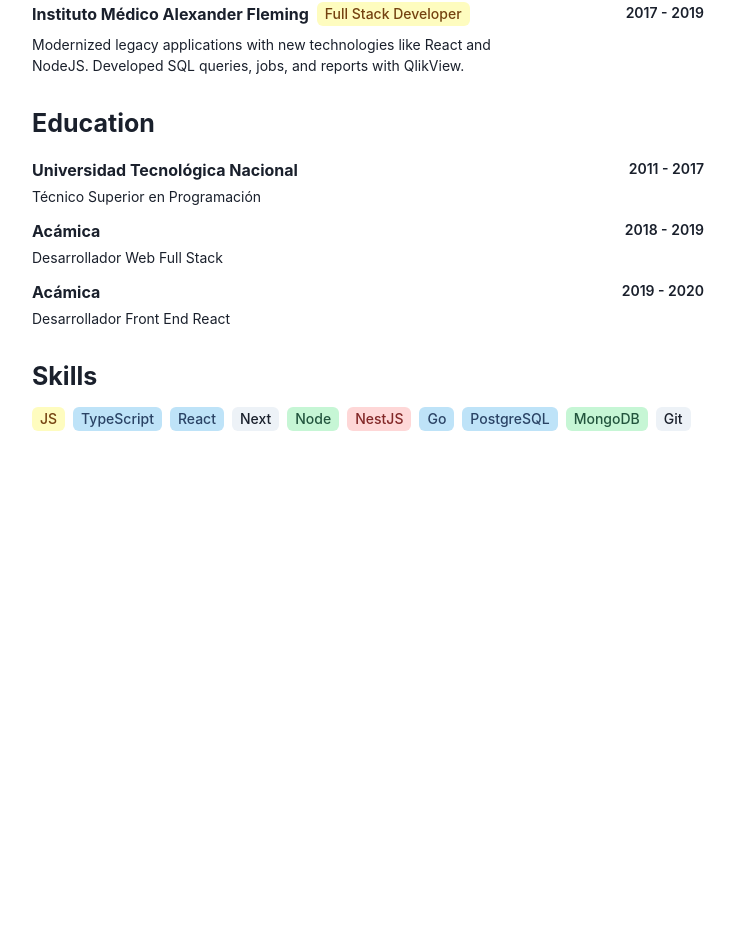
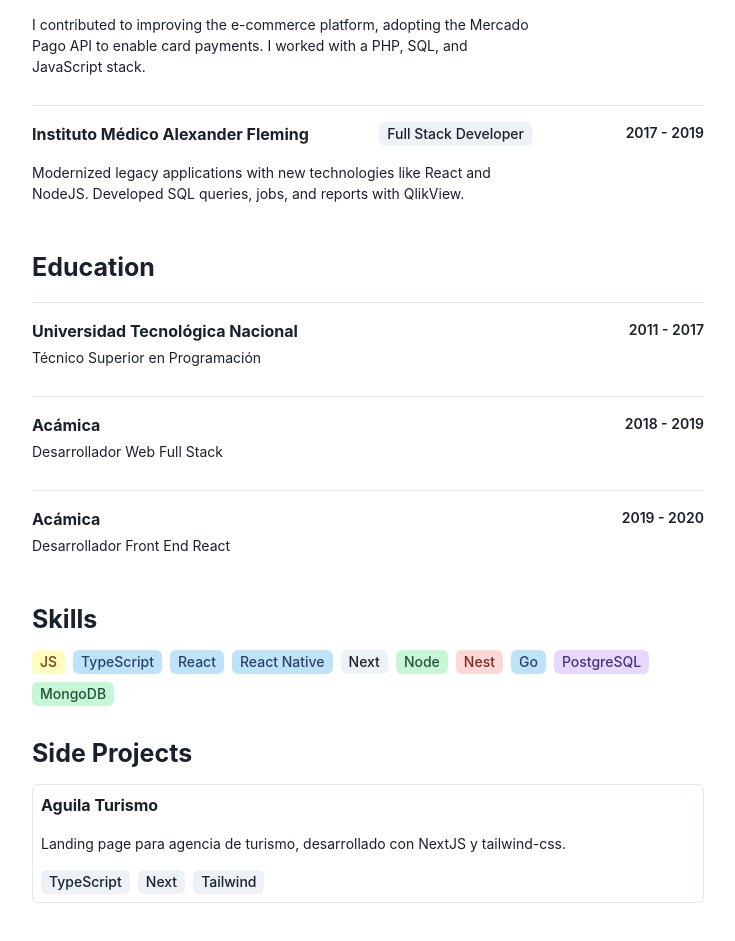
Before and after one commit to juansecalvinio/portfolio, a Next.js app: page / in a window 1280 px wide. Shown: the part 759-1700 px from the top of the page, without its empty margins (272-1007 px from the left). Before the commit the page ends 1254 px from the top, so only its background shows below. Built offline with nearby package versions, Linux system fonts and the light colour scheme.

Commit message:
Agrego side project y demos para despues

```diff
--- a/src/components/EducationItem/index.tsx
+++ b/src/components/EducationItem/index.tsx
@@ -1,4 +1,4 @@
-import { Box, Text } from "@chakra-ui/react";
+import { Box, Text, useColorModeValue } from "@chakra-ui/react";
 import React from "react";
 
 export interface EducationItemProps {
@@ -13,6 +13,8 @@ interface Props {
 }
 
 export const EducationItem = ({ item }: Props) => {
+  const borderColor = useColorModeValue("gray.200", "gray.600");
+
   return (
     <Box
       display={"flex"}
@@ -20,6 +22,9 @@ export const EducationItem = ({ item }: Props) => {
       alignItems={"flex-start"}
       justifyContent={"space-between"}
       gap={"0.25rem"}
+      borderTop={`1px solid`}
+      borderColor={borderColor}
+      paddingY={"1rem"}
     >
       <Box
         display={"flex"}
--- a/src/components/WorkItem/index.tsx
+++ b/src/components/WorkItem/index.tsx
@@ -1,5 +1,5 @@
-import { Box, Heading, Tag, Text } from "@chakra-ui/react";
 import React from "react";
+import { Box, Heading, Tag, Text, useColorModeValue } from "@chakra-ui/react";
 
 export interface WorkItemProps {
   company: string;
@@ -14,6 +14,8 @@ interface Props {
 }
 
 export const WorkItem = ({ item }: Props) => {
+  const borderColor = useColorModeValue("gray.200", "gray.600");
+
   return (
     <Box
       display={"flex"}
@@ -21,6 +23,9 @@ export const WorkItem = ({ item }: Props) => {
       alignItems={"flex-start"}
       justifyContent={"space-between"}
       gap={"0.5rem"}
+      borderTop={`1px solid`}
+      borderColor={borderColor}
+      paddingY={"1rem"}
     >
       <Box
         display={"flex"}
@@ -34,18 +39,23 @@ export const WorkItem = ({ item }: Props) => {
           gap={"0.5rem"}
           flexDirection={{ base: "column", md: "row", lg: "row" }}
           alignItems={"flex-start"}
+          justifyContent={"space-between"}
+          width={"100%"}
         >
           <Text fontWeight={"bold"} fontSize={"md"}>
             {item.company}
           </Text>
-          <Tag colorScheme="yellow">{item.role}</Tag>
+          <Tag colorScheme="gray">{item.role}</Tag>
         </Box>
 
-        <Text fontSize={"sm"} flexWrap={"wrap"}>
+        <Text marginTop={"0.5rem"} fontSize={"sm"} flexWrap={"wrap"}>
           {item.description}
         </Text>
       </Box>
-      <Box>
+      <Box
+        marginBottom={{ base: "0.5rem", md: "0", lg: "0" }}
+        order={{ base: -1, md: "initial" }}
+      >
         <Text
           fontSize={"sm"}
           fontWeight={"600"}
--- a/src/pages/index.tsx
+++ b/src/pages/index.tsx
@@ -6,8 +6,9 @@ import { Skills } from "sections/Skills";
 import { About } from "sections/About";
 import { WorkExperience } from "sections/WorkExperience";
 import { Education } from "sections/Education";
-import { Projects } from "sections/Projects";
+import { ChallengesProjects } from "sections/ChallengesProjects";
 import { ActionLinks } from "components/ActionLinks";
+import { SideProjects } from "sections/SideProjects";
 
 const MainPage: NextPage = () => {
   return (
@@ -30,7 +31,8 @@ const MainPage: NextPage = () => {
         <WorkExperience />
         <Education />
         <Skills />
-        {/* <Projects /> */}
+        <SideProjects />
+        {/* <ChallengesProjects /> */}
       </Box>
     </Container>
   );
--- /dev/null
+++ b/src/sections/ChallengesProjects/index.tsx
@@ -0,0 +1,60 @@
+import React from "react";
+import { Box, Heading, Link, Tag, Text } from "@chakra-ui/react";
+import { Card, CardHeader, CardBody, CardFooter } from "@chakra-ui/react";
+import { challengesProjects } from "./challeges-projects";
+
+export const ChallengesProjects = () => {
+  return (
+    <Box display={"flex"} flexDirection={"column"} mt={"2rem"}>
+      <Heading fontSize={{ base: "20px", md: "25px", lg: "25px" }}>
+        Technical Demos
+      </Heading>
+      <Box
+        display={"flex"}
+        alignItems={"center"}
+        justifyContent={"flex-start"}
+        flexDirection={"row"}
+        flexWrap={"wrap"}
+        gap={"1rem"}
+        mt={"1rem"}
+      >
+        {challengesProjects.map((project, index) => (
+          <Card
+            variant={"outline"}
+            padding={0}
+            key={`${project.title}-${index}`}
+            width={"100%"}
+          >
+            <CardHeader p={"0.5rem"}>
+              <Link
+                href={project.href}
+                fontSize={"16px"}
+                fontWeight={"bold"}
+                target="_blank"
+              >
+                {project.title}
+              </Link>
+            </CardHeader>
+            <CardBody p={"0.5rem"}>
+              <Text fontSize={"14px"}>{project.description}</Text>
+            </CardBody>
+            <CardFooter
+              display={"flex"}
+              alignItems={"center"}
+              justifyContent={"flex-start"}
+              flexWrap={"wrap"}
+              gap={"0.5rem"}
+              p={"0.5rem"}
+            >
+              {project.tags.map((tag, index) => (
+                <Tag colorScheme="gray" key={`${tag}-${index}`}>
+                  {tag}
+                </Tag>
+              ))}
+            </CardFooter>
+          </Card>
+        ))}
+      </Box>
+    </Box>
+  );
+};
--- a/src/sections/Projects/index.tsx
+++ b/src/sections/SideProjects/index.tsx
@@ -1,36 +1,13 @@
 import React from "react";
 import { Box, Heading, Link, Tag, Text } from "@chakra-ui/react";
 import { Card, CardHeader, CardBody, CardFooter } from "@chakra-ui/react";
+import { sideProjects } from "./side-projects";
 
-interface Project {
-  title: string;
-  description: string;
-  href: string;
-  tags: string[];
-}
-
-const projects: Project[] = [
-  {
-    title: "Task Board",
-    description:
-      "Tablero kanban, para crear y administrar tareas y arrastrarlas a diferentes estados. Creado con React y ViteJS, y se utilizó Zustand para el manejo de estado de la aplicación.",
-    href: "https://task-board-opal.vercel.app/",
-    tags: ["React", "TypeScript", "ViteJS", "ChakraUI", "Zustand"],
-  },
-  {
-    title: "Random Quotes",
-    description:
-      "Challenge de freeCodeCamp desarrollado con NextJS para mostrar frases al azar. También se puede ver su versión VanillaJS",
-    href: "https://random-quotes-next.vercel.app/",
-    tags: ["freeCodeCamp", "Challenges", "NextJS", "ChakraUI"],
-  },
-];
-
-export const Projects = () => {
+export const SideProjects = () => {
   return (
     <Box display={"flex"} flexDirection={"column"} mt={"2rem"}>
       <Heading fontSize={{ base: "20px", md: "25px", lg: "25px" }}>
-        Projects
+        Side Projects
       </Heading>
       <Box
         display={"flex"}
@@ -41,7 +18,7 @@ export const Projects = () => {
         gap={"1rem"}
         mt={"1rem"}
       >
-        {projects.map((project, index) => (
+        {sideProjects.map((project, index) => (
           <Card
             variant={"outline"}
             padding={0}
@@ -70,7 +47,7 @@ export const Projects = () => {
               p={"0.5rem"}
             >
               {project.tags.map((tag, index) => (
-                <Tag colorScheme="yellow" key={`${tag}-${index}`}>
+                <Tag colorScheme="gray" key={`${tag}-${index}`}>
                   {tag}
                 </Tag>
               ))}
--- /dev/null
+++ b/src/sections/SideProjects/side-projects.ts
@@ -0,0 +1,16 @@
+export interface Project {
+  title: string;
+  description: string;
+  href: string;
+  tags: string[];
+}
+
+export const sideProjects: Project[] = [
+  {
+    title: "Aguila Turismo",
+    description:
+      "Landing page para agencia de turismo, desarrollado con NextJS y tailwind-css.",
+    href: "https://www.aguilaturismoarg.com/",
+    tags: ["TypeScript", "Next", "Tailwind"],
+  },
+];
--- a/src/sections/Skills/skills.ts
+++ b/src/sections/Skills/skills.ts
@@ -12,6 +12,10 @@ export const skills: { colorScheme: string; skill: string }[] = [
     skill: "React",
   },
   {
+    colorScheme: "blue",
+    skill: "React Native",
+  },
+  {
     colorScheme: "gray",
     skill: "Next",
   },
@@ -21,22 +25,18 @@ export const skills: { colorScheme: string; skill: string }[] = [
   },
   {
     colorScheme: "red",
-    skill: "NestJS",
+    skill: "Nest",
   },
   {
     colorScheme: "blue",
     skill: "Go",
   },
   {
-    colorScheme: "blue",
+    colorScheme: "purple",
     skill: "PostgreSQL",
   },
   {
     colorScheme: "green",
     skill: "MongoDB",
   },
-  {
-    colorScheme: "gray",
-    skill: "Git",
-  },
 ];
--- a/src/sections/WorkExperience/index.tsx
+++ b/src/sections/WorkExperience/index.tsx
@@ -7,7 +7,7 @@ const experience: WorkItemProps[] = [
     company: "Santander Tecnología",
     role: "Software Engineer",
     description:
-      "I worked on many projects for the Investments area of the bank. I developed web microfrontends, mobile microapps using React Native, and Node.js APIs. I worked with different teams and external partners to build new features and improve the user experience for investment products.",
+      "I worked on many projects for the Investments area of the bank. I developed web microfrontends with React, mobile microapps using React Native, and APIs with Nest. I worked with different teams and external partners to build new features and improve the user experience for investment products.",
     startTime: "2020",
     endTime: "Present",
   },
```
Also changed, not shown: src/sections/ChallengesProjects/challeges-projects.ts (added, +23 -0 lines).
